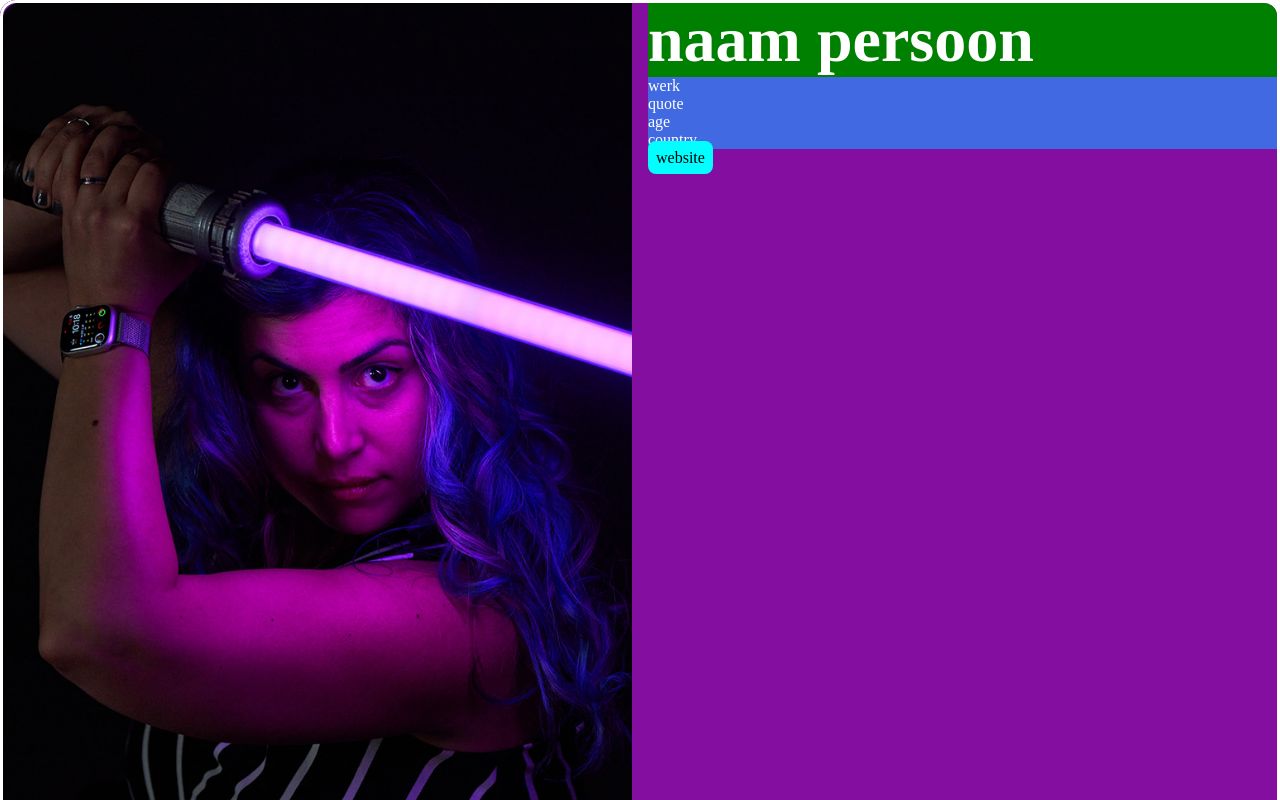
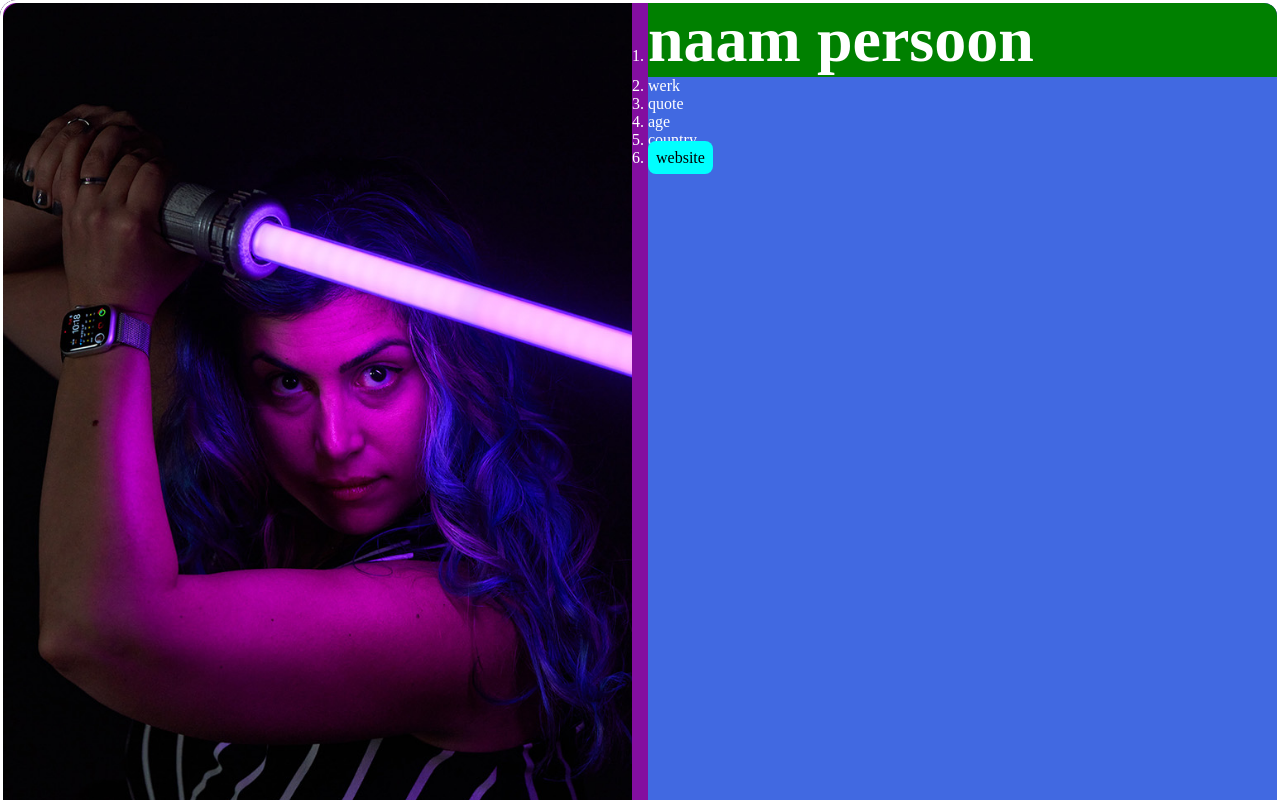
Before and after one commit to Tbjamie/clampers-hackathon, a plain HTML site: page index.html in a window 1280 px wide. Drawn offline with Linux system fonts and the light colour scheme.

Commit message:
25/3 variables

```diff
--- a/css/style.css
+++ b/css/style.css
@@ -13,6 +13,15 @@ body{
   --color4:#290924;
 
   --accent:#03E2CC;
+
+
+  --title-big: clamp(2rem, 1.259rem + 3.951vw, 6rem);
+  --title-small: 3em;
+
+  --text-big:clamp(1rem, 0.815rem + 0.988vw, 2rem);
+  --text-small: 2rem;
+
+  --link-small: 1.5rem;
 }
 
 article{
@@ -55,11 +64,11 @@ section{
     display: grid;
     grid-template-columns: 1fr 1fr;
     grid-template-rows: 1fr 1fr 1fr 1fr;
-    grid-template-areas:
+    /* grid-template-areas:
     "image title"
     "image description"
     "image button"
-    "image .";
+    "image ."; */
     gap:0 1em;
 
     border-radius: 1rem;
@@ -69,18 +78,25 @@ section{
       object-fit: cover;
       border-radius: 1rem 0 0 1rem;
 
-      grid-area: image;
+      /* grid-area: image; */
+      grid-column: 1;
+      grid-row: span 4;
     }
     h2{
-      grid-area: title;
+      /* width: 100%;
+      height: 100%; */
+      /* grid-area: title; */
+      grid-column: 2;
+      grid-row: 1;
       background-color: green;
       font-size: clamp(1rem, 5rem, 4rem);
     }
-    a{
-      grid-area: button;
-    }
-    p{
-      grid-area: description;
+    ol{
+      /* width: 100%; */
+      /* height: 100%; */
+      /* grid-area: description; */
+      grid-column: 2;
+      grid-row: span 4;
       background-color: royalblue;
     }
 }
--- a/index.html
+++ b/index.html
@@ -38,14 +38,14 @@
 
       <section popover id="person-specified">
         <img src="./assets/images/lea-verou.jpg" alt="tijdelijk plaatje">
-        <div>
-          <h2>naam persoon</h2>
-          <p>werk</p>
-          <p>quote</p>
-          <p>age</p>
-          <p>country</p>
-          <a href="#">website</a>
-        </div>
+        <ol>
+         <li><h2>naam persoon</h2></li>
+         <li><p>werk</p></li>
+         <li><p>quote</p></li>
+         <li><p>age</p></li>
+         <li><p>country</p></li>
+         <li><a href="#">website</a></li>
+        </ol>
       </section>
     </main>
     <footer></footer>
```
